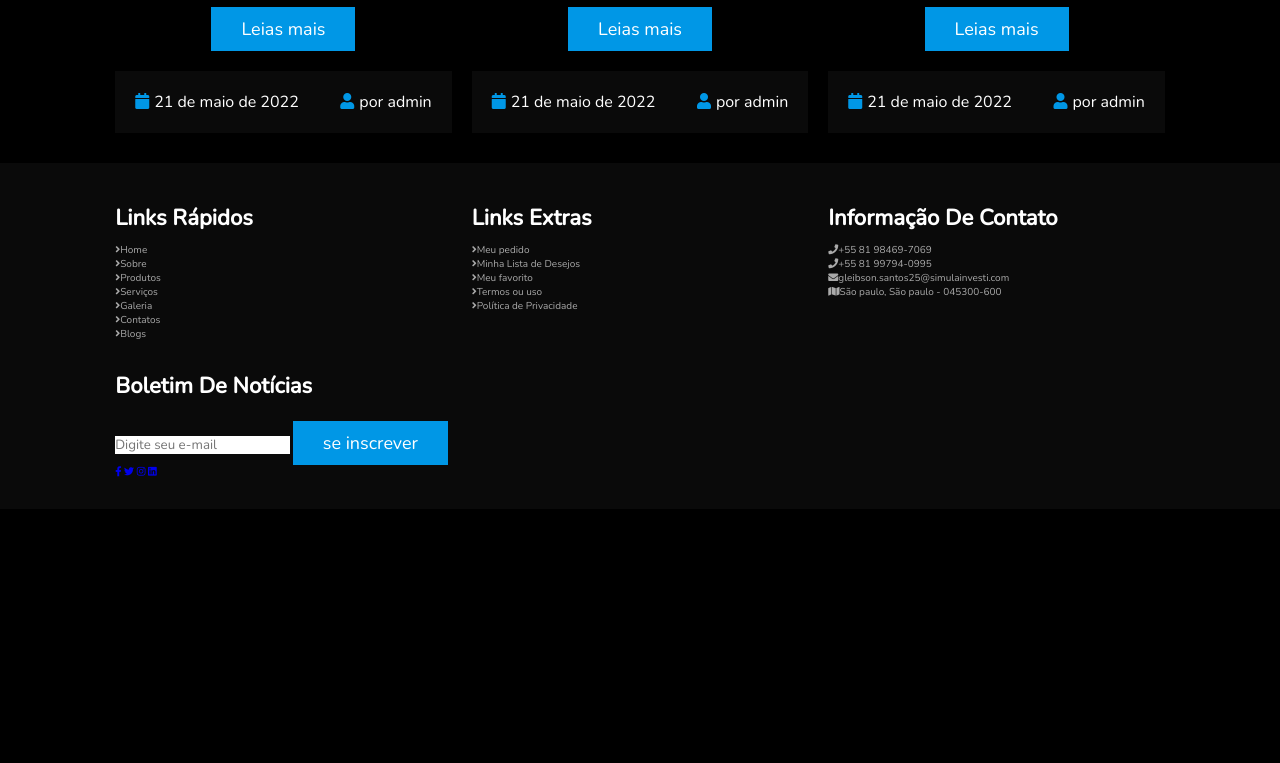
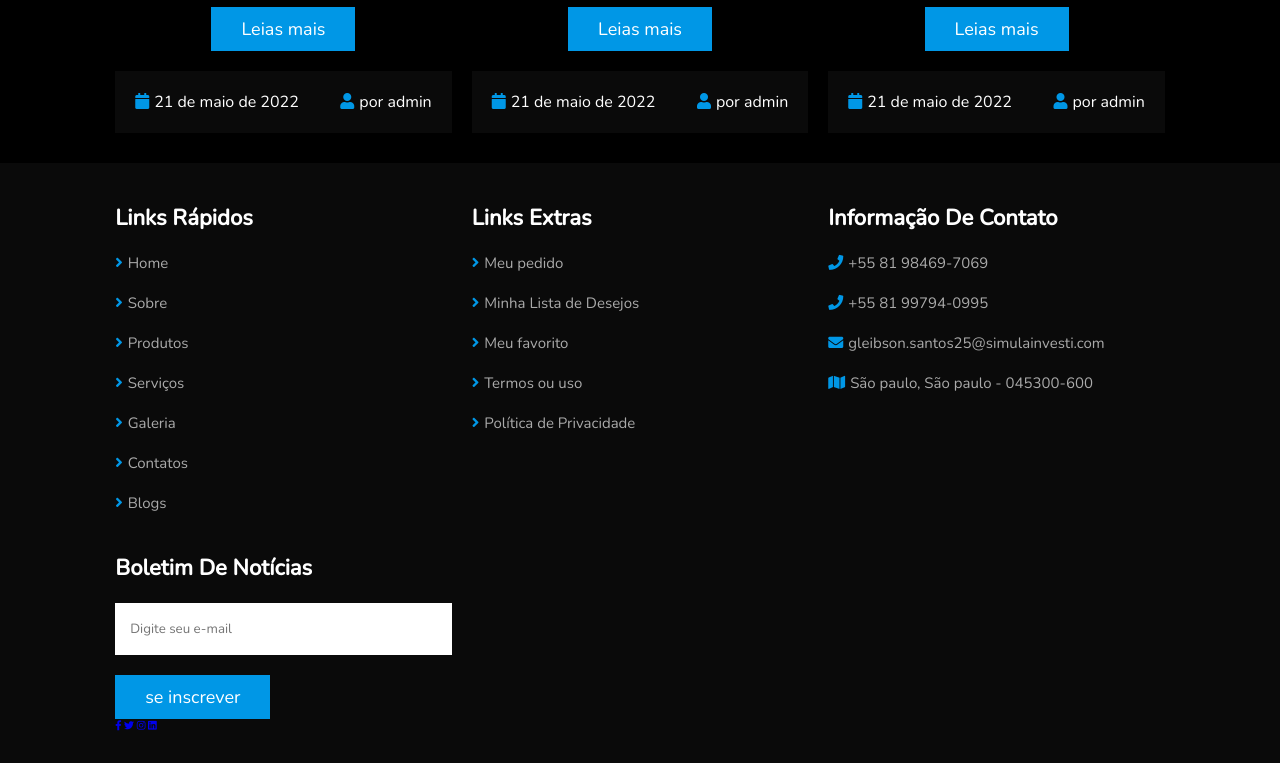
Before and after one commit to programer-Glei/Natal_Sonhos, a plain HTML site: page index.html in a window 1280 px wide. Shown: the part 5349-6112 px from the top of the page. Before the commit the page ends 5858 px from the top, so only its background shows below. Drawn offline with nearby package versions, Linux system fonts and the light colour scheme.

Commit message:
proximo comit

```diff
--- a/css/estilo.scss
+++ b/css/estilo.scss
@@ -552,6 +552,29 @@ section{
             .link{
                 display: block;
                 color: $light-color;
+                padding:1rem 0;
+                font-size:1.5rem;
+
+                i{
+                    color: $blue;
+                    padding-right: 0.5rem;
+                }
+
+                &:hover{
+                    color: $blue;
+
+                    i{
+                        padding-right:2rem;
+                    }
+                }
+            }
+
+            .email{
+                width: 100%;
+                padding: 1.2em 1.4rem;
+                border: $border;
+                color: $white;
+                margin:1rem 0;
             }
         }
     }
```
Also changed, not shown: css/estilo.css, 1 other file.
